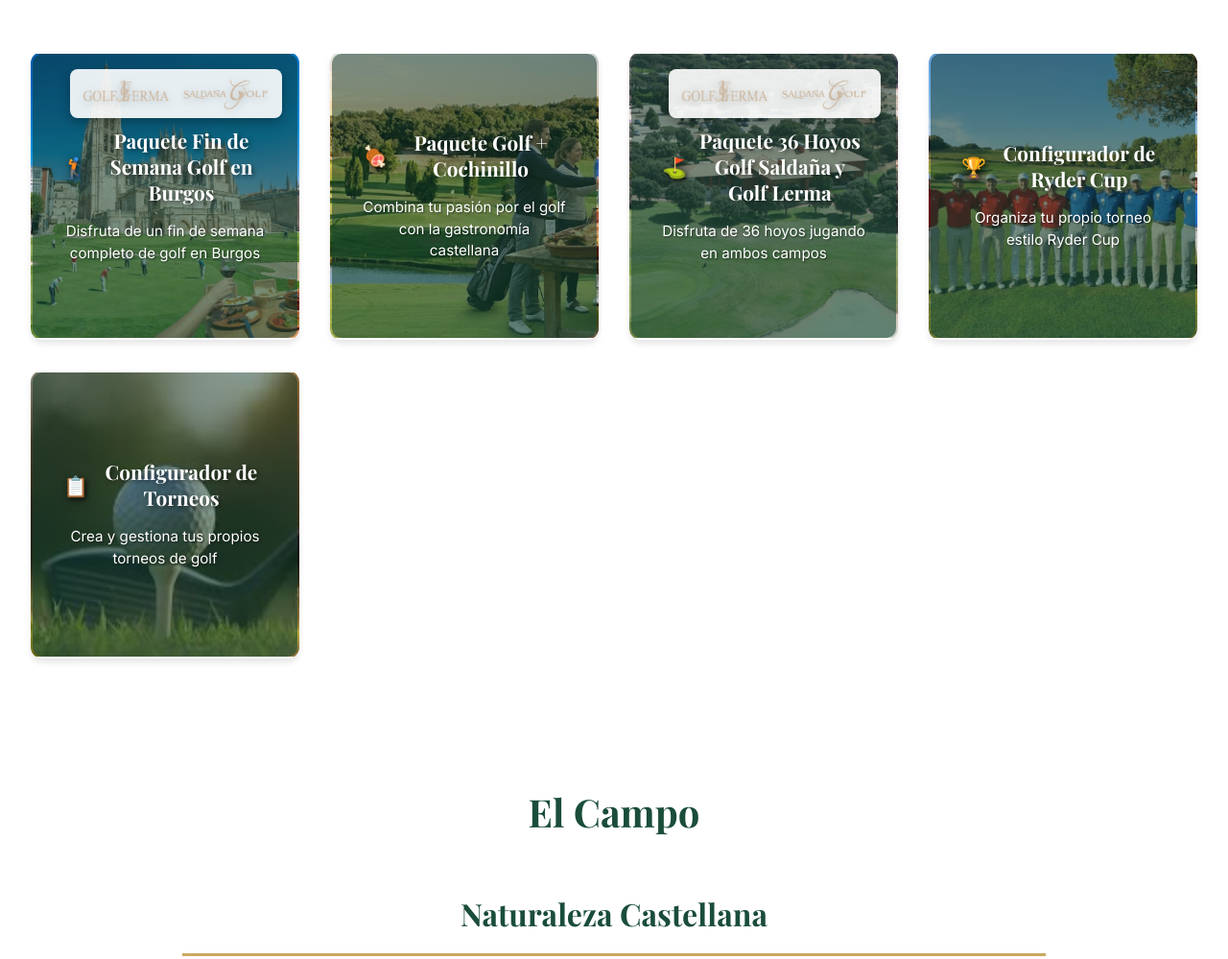
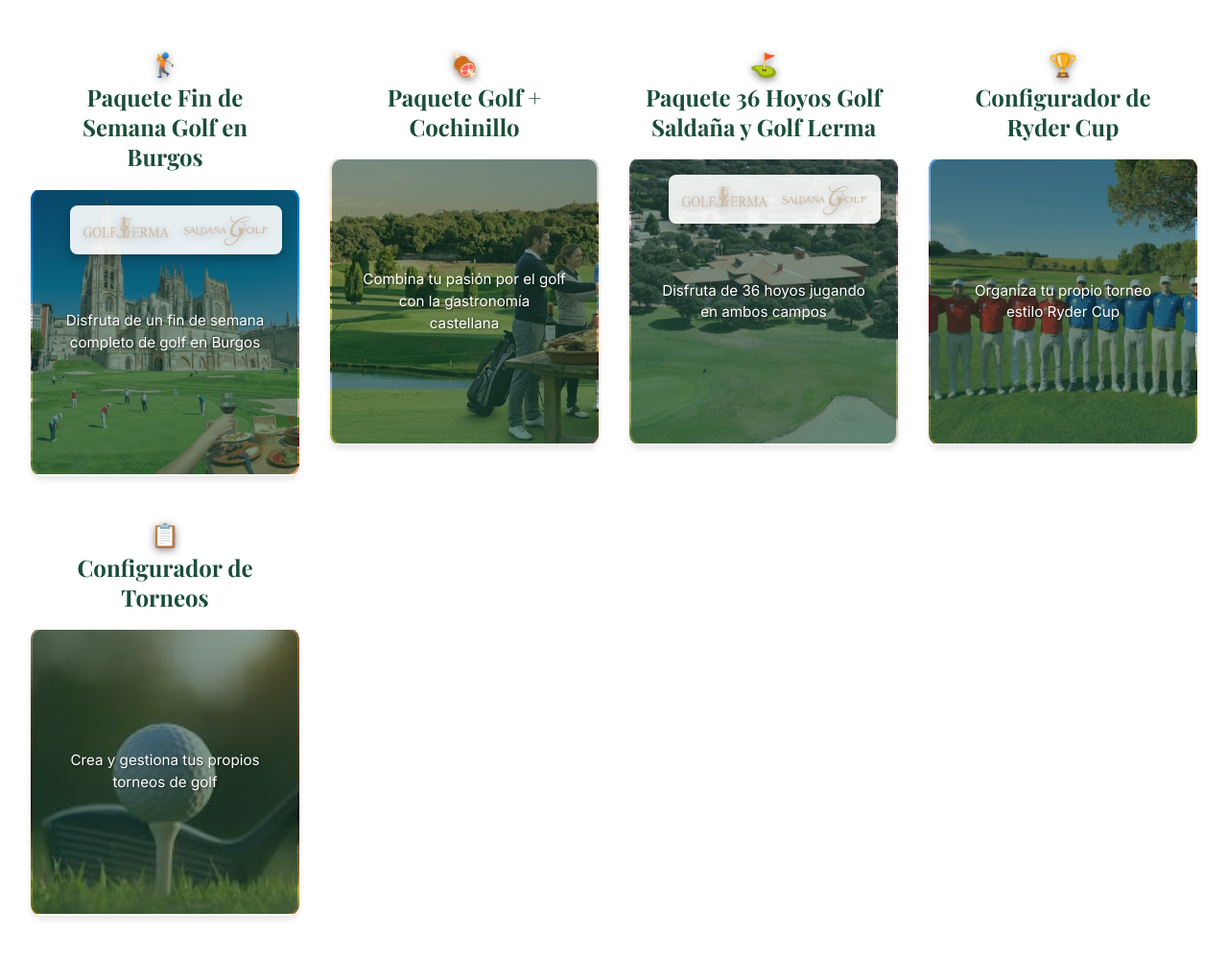
Before and after one commit to AccoAI/Web_Lerma, a plain HTML site: page index.html in a window 1280 px wide. Shown: the part 880-1879 px from the top of the page at 96% size. Drawn offline with nearby package versions, Linux system fonts and the light colour scheme.

Commit message:
Reorganizar títulos de paquetes fuera de las tarjetas para mayor visibilidad

```diff
--- a/css/styles.css
+++ b/css/styles.css
@@ -438,7 +438,29 @@ body {
 .paquetes-grid {
     display: grid;
     grid-template-columns: repeat(auto-fit, minmax(280px, 1fr));
-    gap: 2rem;
+    gap: 3rem 2rem;
+}
+
+.paquete-wrapper {
+    display: flex;
+    flex-direction: column;
+    gap: 1rem;
+}
+
+.paquete-titulo-externo {
+    font-family: var(--font-primary);
+    font-size: 1.5rem;
+    font-weight: 700;
+    color: var(--color-primary);
+    text-align: center;
+    margin: 0;
+    padding: 0 1rem;
+    line-height: 1.3;
+    display: flex;
+    align-items: center;
+    justify-content: center;
+    gap: 0.5rem;
+    flex-wrap: wrap;
 }
 
 .paquete-card {
--- a/index.html
+++ b/index.html
@@ -85,6 +85,8 @@
     <section id="paquetes" class="paquetes-configuradores">
         <div class="container">
             <div class="paquetes-grid">
+                <div class="paquete-wrapper">
+                    <h3 class="paquete-titulo-externo"><span class="paquete-icon-inline">🏌️</span> Paquete Fin de Semana Golf en Burgos</h3>
                     <a href="paquete-fin-semana.html" class="paquete-card paquete-card-fondo paquete-fin-semana" style="background-image: url('FOTOS/FinSemanaGolf.jpg');">
                         <div class="paquete-overlay"></div>
                         <div class="paquete-logos-campos">
@@ -92,17 +94,21 @@
                             <img src="FOTOS/Logo-Saldaña-Golf-Footer.png" alt="Saldaña Golf" class="paquete-logo-campo">
                         </div>
                         <div class="paquete-content">
-                        <h3><span class="paquete-icon-inline">🏌️</span> Paquete Fin de Semana Golf en Burgos</h3>
                             <p class="paquete-descripcion">Disfruta de un fin de semana completo de golf en Burgos</p>
                         </div>
                     </a>
+                </div>
+                <div class="paquete-wrapper">
+                    <h3 class="paquete-titulo-externo"><span class="paquete-icon-inline">🍖</span> Paquete Golf + Cochinillo</h3>
                     <a href="paquete-cochinillo.html" class="paquete-card paquete-card-fondo paquete-cochinillo" style="background-image: url('FOTOS/golfCordero.jpg');">
                         <div class="paquete-overlay"></div>
                         <div class="paquete-content">
-                        <h3><span class="paquete-icon-inline">🍖</span> Paquete Golf + Cochinillo</h3>
                             <p class="paquete-descripcion">Combina tu pasión por el golf con la gastronomía castellana</p>
                         </div>
                     </a>
+                </div>
+                <div class="paquete-wrapper">
+                    <h3 class="paquete-titulo-externo"><span class="paquete-icon-inline">⛳</span> Paquete 36 Hoyos Golf Saldaña y Golf Lerma</h3>
                     <a href="paquete-36-hoyos.html" class="paquete-card paquete-card-fondo paquete-36-hoyos" style="background-image: url('FOTOS/Vista-Aérea-Golf-Lerma-1170x780.jpg');">
                         <div class="paquete-overlay"></div>
                         <div class="paquete-logos-campos">
@@ -110,24 +116,28 @@
                             <img src="FOTOS/Logo-Saldaña-Golf-Footer.png" alt="Saldaña Golf" class="paquete-logo-campo">
                         </div>
                         <div class="paquete-content">
-                        <h3><span class="paquete-icon-inline">⛳</span> Paquete 36 Hoyos Golf Saldaña y Golf Lerma</h3>
                             <p class="paquete-descripcion">Disfruta de 36 hoyos jugando en ambos campos</p>
                         </div>
                     </a>
+                </div>
+                <div class="paquete-wrapper">
+                    <h3 class="paquete-titulo-externo"><span class="paquete-icon-inline">🏆</span> Configurador de Ryder Cup</h3>
                     <a href="configurador-ryder.html" class="paquete-card paquete-card-fondo paquete-ryder" style="background-image: url('FOTOS/ryderLermaAmigos.png');">
                         <div class="paquete-overlay"></div>
                         <div class="paquete-content">
-                        <h3><span class="paquete-icon-inline">🏆</span> Configurador de Ryder Cup</h3>
                             <p class="paquete-descripcion">Organiza tu propio torneo estilo Ryder Cup</p>
                         </div>
                     </a>
+                </div>
+                <div class="paquete-wrapper">
+                    <h3 class="paquete-titulo-externo"><span class="paquete-icon-inline">📋</span> Configurador de Torneos</h3>
                     <a href="configurador-torneos.html" class="paquete-card paquete-card-fondo paquete-torneos" style="background-image: url('FOTOS/golfclub.jpg');">
                         <div class="paquete-overlay"></div>
                         <div class="paquete-content">
-                        <h3><span class="paquete-icon-inline">📋</span> Configurador de Torneos</h3>
                             <p class="paquete-descripcion">Crea y gestiona tus propios torneos de golf</p>
                         </div>
                     </a>
+                </div>
             </div>
         </div>
     </section>
```
Lines whose indentation alone changed are shown as unchanged.
